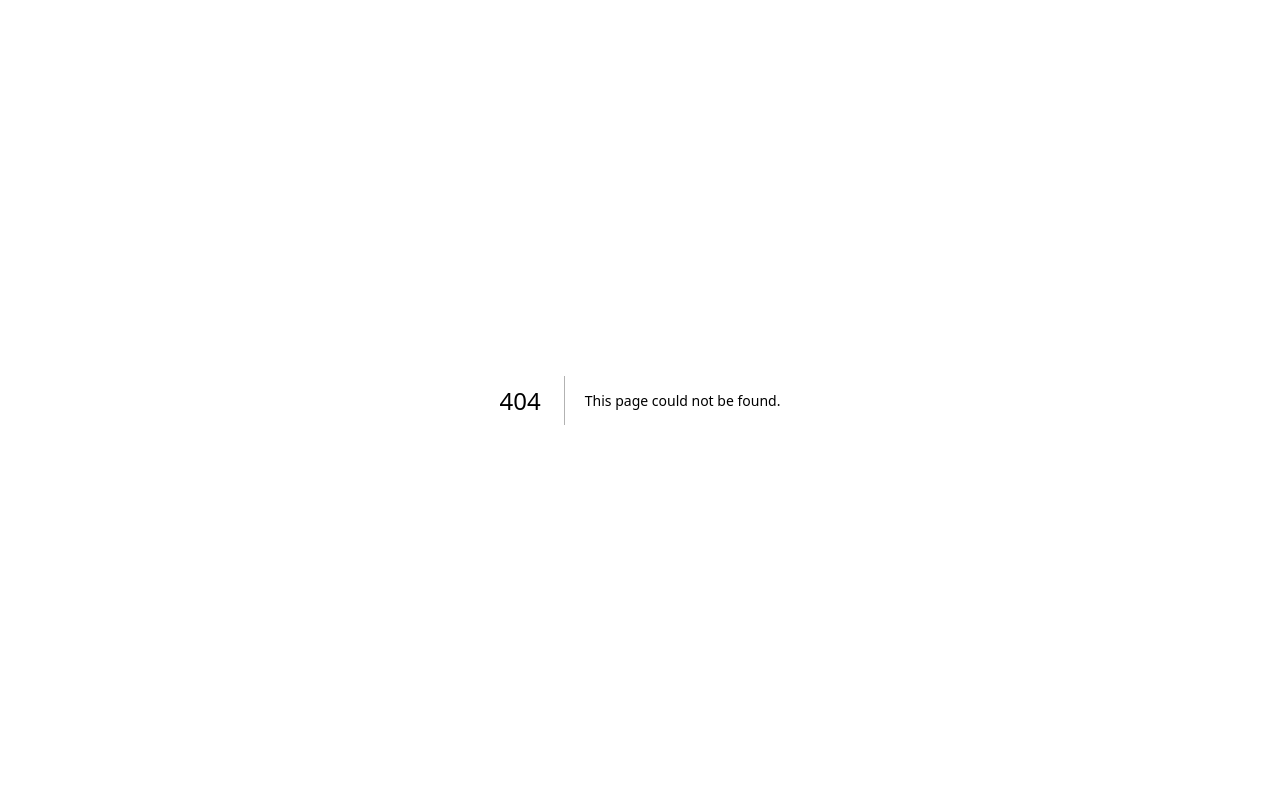
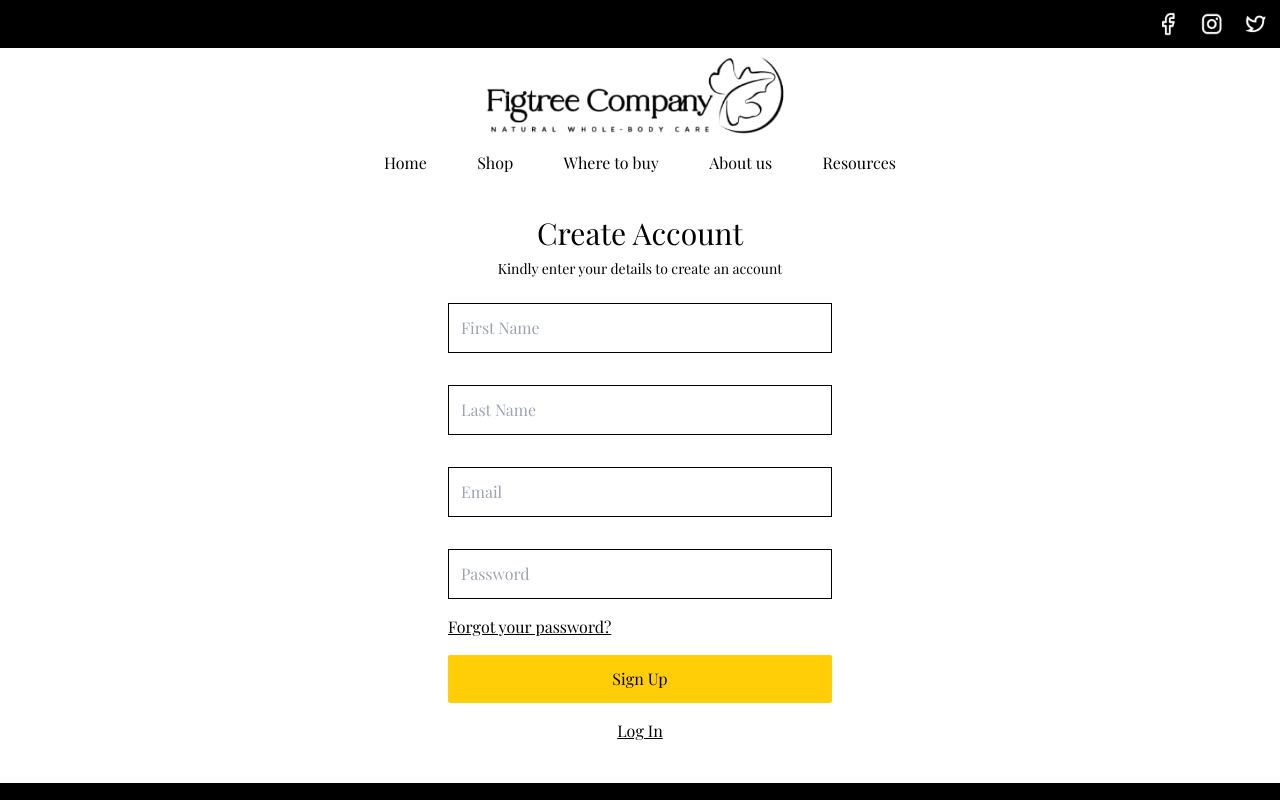
Before and after one commit to alabo-excel/figtree-web, a Next.js app: page /signup in a window 1280 px wide. Before the commit this address had no page. Shown: the top 800 px of the page. Built offline with nearby package versions, Linux system fonts and the light colour scheme.

Commit message:
auth pages commit

```diff
--- a/package.json
+++ b/package.json
@@ -12,12 +12,12 @@
     "@types/node": "20.4.4",
     "@types/react": "18.2.15",
     "@types/react-dom": "18.2.7",
+    "antd": "^5.8.1",
     "autoprefixer": "10.4.14",
     "next": "13.4.12",
     "postcss": "8.4.27",
     "react": "18.2.0",
     "react-dom": "18.2.0",
-    "rsuite": "^5.37.1",
     "tailwindcss": "3.3.3",
     "typescript": "5.1.6"
   }
--- a/src/components/HeaderNav.tsx
+++ b/src/components/HeaderNav.tsx
@@ -24,7 +24,7 @@ const HeaderNav = () => {
             <div>Shop</div>
           </Link>
           <Link href={"/"}>
-            <div>Distributors</div>
+            <div>Where to buy</div>
           </Link>
           <Link href={"/"}>
             <div>About us</div>
--- a/src/components/Slider.tsx
+++ b/src/components/Slider.tsx
@@ -1,9 +1,30 @@
 import React from 'react';
+import { Carousel } from 'antd';
 
 const Slider = () => {
+  const onChange = (currentSlide: number) => {
+    console.log(currentSlide);
+  };
   return (
-    <div>
-
+    <div className='mt-10'>
+      <Carousel afterChange={onChange}>
+        <div className='bg-[#66170F]'>
+          <div className='flex justify-evenly'>
+            <div className='my-auto text-white'>
+              <h1 className='text-7xl'>Live Healthy, Naturally</h1>
+              <p className='my-4 text-base'>Here for all your beauty needs, whatever it might be</p>
+              <div className='cursor-pointer font-bold text-base flex'>
+                Shop Now
+                <img src="/assets/icons/arrowright.png" className='w-4 h-4 my-auto ml-2' alt="" />
+              </div>
+            </div>
+            <div><img src="/assets/user.png" alt="" /></div>
+          </div>
+        </div>
+        {/* <div>
+          <h3>2</h3>
+        </div> */}
+      </Carousel>
     </div>
   );
 };
--- a/src/pages/index.tsx
+++ b/src/pages/index.tsx
@@ -118,9 +118,9 @@ export default function Home() {
           </div>
         </div>
         <div className="my-20 relative">
-          <img src="/assets/cta.png" className="w-full h-[70vh]" alt="" />
-          <div className="w-full absolute top-0 left-0 right-0 bg-[#000000] opacity-50 h-[70vh]"></div>
-          <div className="absolute top-44 left-0 right-0 text-center">
+          <img src="/assets/cta.png" className="w-full h-[60vh]" alt="" />
+          <div className="w-full absolute top-0 left-0 right-0 bg-[#000000] opacity-50 h-[60vh]"></div>
+          <div className="absolute top-40 left-0 right-0 text-center">
             <h2 className="text-4xl text-white">Sign up & get up 10% discount</h2>
             <p className="text-white my-6">Sign up for instant discount & Shop you faves</p>
             <button className="p-3 my-3 rounded-md bg-warning px-10 ">Sign up</button>
--- /dev/null
+++ b/src/pages/login.tsx
@@ -0,0 +1,25 @@
+import MainLayout from '@/layout/MainLayout';
+import Link from 'next/link';
+import React from 'react';
+
+const Login = () => {
+  return (
+    <MainLayout>
+      <div className='w-[30%] mx-auto my-10'>
+        <div className='text-center'>
+          <h1 className='text-3xl'>Log In</h1>
+          <p className='my-2 text-sm'>Kindly enter your log in details</p>
+        </div>
+        <input type="text" className='p-3 border border-black w-full my-4' placeholder='Email' />
+        <input type="password" className='p-3 border border-black w-full my-4' placeholder='Password' />
+        <p className='underline '>Forgot your password?</p>
+        <button className='bg-warning rounded-sm p-3  w-full my-4'>Sign In</button>
+        <Link href={'/signup'}>
+          <p className='underline text-center '>Create Account</p>
+        </Link>
+      </div>
+    </MainLayout>
+  );
+};
+
+export default Login;
--- /dev/null
+++ b/src/pages/shop.tsx
@@ -0,0 +1,11 @@
+import React from 'react';
+
+const Shop = () => {
+  return (
+    <div>
+
+    </div>
+  );
+};
+
+export default Shop;
--- /dev/null
+++ b/src/pages/signup.tsx
@@ -0,0 +1,27 @@
+import MainLayout from '@/layout/MainLayout';
+import Link from 'next/link';
+import React from 'react';
+
+const Signup = () => {
+  return (
+    <MainLayout>
+      <div className='w-[30%] mx-auto my-10'>
+        <div className='text-center'>
+          <h1 className='text-3xl'>Create Account</h1>
+          <p className='my-2 text-sm'>Kindly enter your details to create an account</p>
+        </div>
+        <input type="text" className='p-3 border border-black w-full my-4' placeholder='First Name' />
+        <input type="text" className='p-3 border border-black w-full my-4' placeholder='Last Name' />
+        <input type="text" className='p-3 border border-black w-full my-4' placeholder='Email' />
+        <input type="password" className='p-3 border border-black w-full my-4' placeholder='Password' />
+        <p className='underline '>Forgot your password?</p>
+        <button className='bg-warning rounded-sm p-3  w-full my-4'>Sign Up</button>
+        <Link href={'/login'}>
+          <p className='underline text-center '>Log In</p>
+        </Link>
+      </div>
+    </MainLayout>
+  );
+};
+
+export default Signup;
--- a/src/styles/globals.css
+++ b/src/styles/globals.css
@@ -8,3 +8,7 @@
 body {
   font-family: 'Playfair Display', serif;
 }
+
+h1, h2, p, button, div{
+  font-family: 'Playfair Display', serif;
+}
```
Also changed, not shown: public/assets/icons/arrowright.png (added), 1 other file (tests, documents, lock files or other folders).
